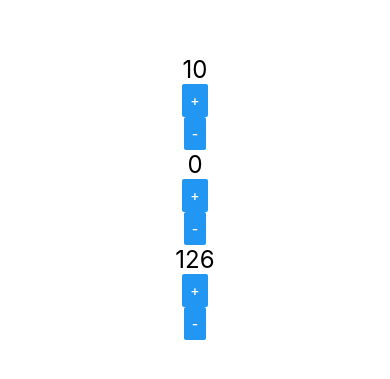
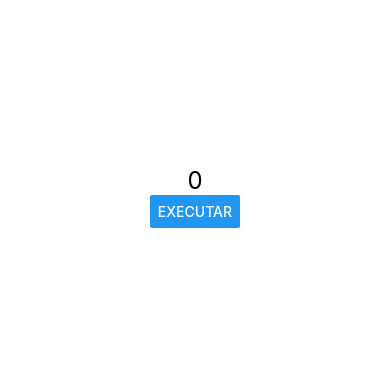
Before and after one commit to matheusvgc/React-Native, a React Native app: screen / in a window 390 px wide. Shown: the part 225-604 px from the top of the page. Built offline with nearby package versions, Linux system fonts and the light colour scheme.

Commit message:
comunicacao direta e indireta e programa de sorteio

```diff
--- a/src/App.js
+++ b/src/App.js
@@ -1,7 +1,9 @@
 import React from 'react'
 import { View, StyleSheet } from 'react-native'
 
-import Counter from './components/Counter'
+import Pai from './components/indireta/Pai'
+// import Pai from './components/direta/Pai'
+// import Counter from './components/Counter'
 // import Button from './components/Button'
 // import Titles from './components/Titles'
 // import Random from './components/Random'
@@ -24,11 +26,13 @@
 export default () => (
     <View style={style.App}>
 
+        <Pai />
+
+        {/*/
+        <Pai />
         <Counter inicial={10} passo={5}/>
         <Counter passo={29}/>
         <Counter inicial={126}/>
-
-        {/*
         <Button />
         <Titles principal='Cadastro' secundario='Tela de cadastro do produto' />
         <Random min={1} max={60} />
--- /dev/null
+++ b/src/components/direta/Filho.js
@@ -0,0 +1,12 @@
+import React from 'react'
+import { Text } from 'react-native'
+import Style from '../estilo'
+
+export default props => {
+    return (
+        <>
+        <Text style={Style.txtG}>{props.a}</Text>
+        <Text style={Style.txtG}>{props.b}</Text>
+        </>
+    )
+}
--- /dev/null
+++ b/src/components/direta/Pai.js
@@ -0,0 +1,14 @@
+import React from 'react'
+import Filho from './Filho'
+
+export default props => {
+    let x = 13
+    let y = 100
+
+    return (
+        <>
+            <Filho a={x} b={y} />
+            <Filho a={x + 100} b={y + 200} />
+        </>
+    )
+}
--- /dev/null
+++ b/src/components/indireta/Filho.js
@@ -0,0 +1,20 @@
+import React from 'react'
+import { Button } from 'react-native'
+
+export default props => {
+
+    function numeroAleatorio(min, max) {
+        const fator = max - min + 1
+        return parseInt(Math.random() * fator) + min
+    }
+
+    return (
+        <Button
+            title="Executar"
+            onPress={function() {
+                const n = numeroAleatorio(props.min, props.max)
+                props.funcao(n, 'O número sorteado foi: ')
+            }}
+        />
+    )
+}
--- /dev/null
+++ b/src/components/indireta/Pai.js
@@ -0,0 +1,28 @@
+import React, { useState } from 'react'
+import { Text } from 'react-native'
+import Filho from './Filho'
+import Style from "../estilo"
+
+export default props => {
+    const [texto, setTexto] = useState('')
+    const [num, setNum] = useState(0)
+
+    function showValue(numero, texto) {
+        setNum(numero)
+        setTexto(texto)
+    }
+
+    return (
+        <>
+        <Text style={Style.txtG}>
+            {texto}{num}
+        </Text>
+
+        <Filho
+            min={1}
+            max={60}
+            funcao={showValue}
+        />
+        </>
+    )
+}
```
